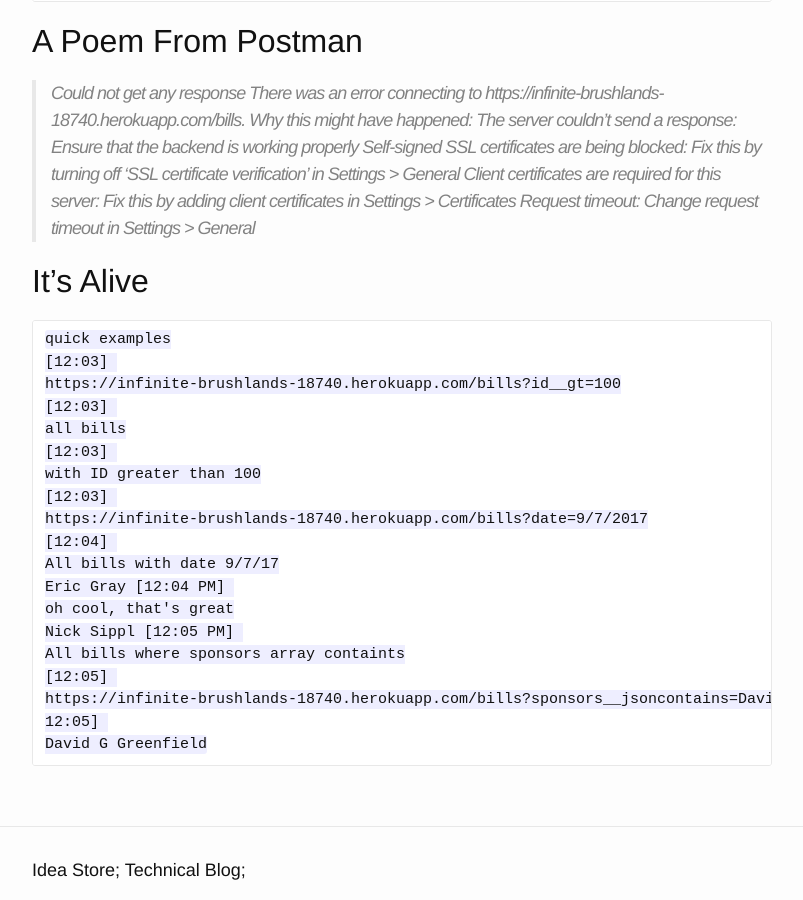
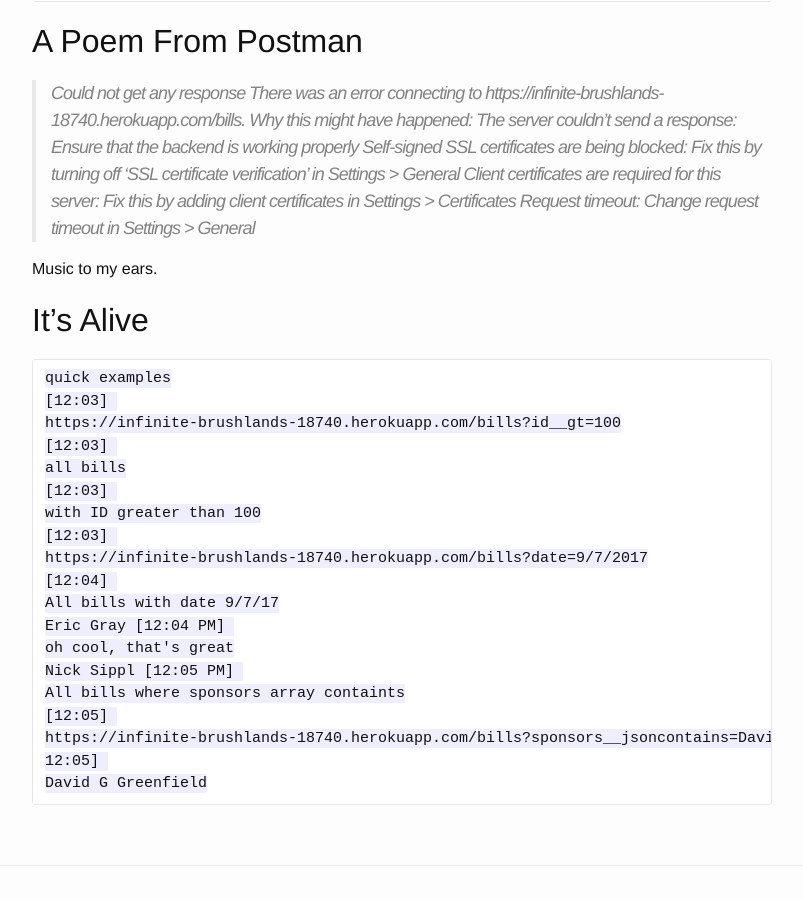
Before and after one commit to nsipplswezey/nsipplswezey.github.io, a Jekyll site: the page built from _posts/2017-10-04-Day-3.md, in a window 1280 px wide and 900 px high, scrolled down 5706 px. Shown: the whole window, without its empty margins (238-1041 px from the left). Built offline with Jekyll 4.4.1, drawn with Linux system fonts in a browser that asks for light colours; comment, search, counter and statistics services are not loaded.

Commit message:
Saved 2017-10-04-Day-3.md with Dillinger.io

````diff
--- a/_posts/2017-10-04-Day-3.md
+++ b/_posts/2017-10-04-Day-3.md
@@ -256,6 +256,7 @@ Fix this by adding client certificates in Settings > Certificates
 Request timeout:
 Change request timeout in Settings > General
 
+Music to my ears.
 
 ## It's Alive
 ```
````
